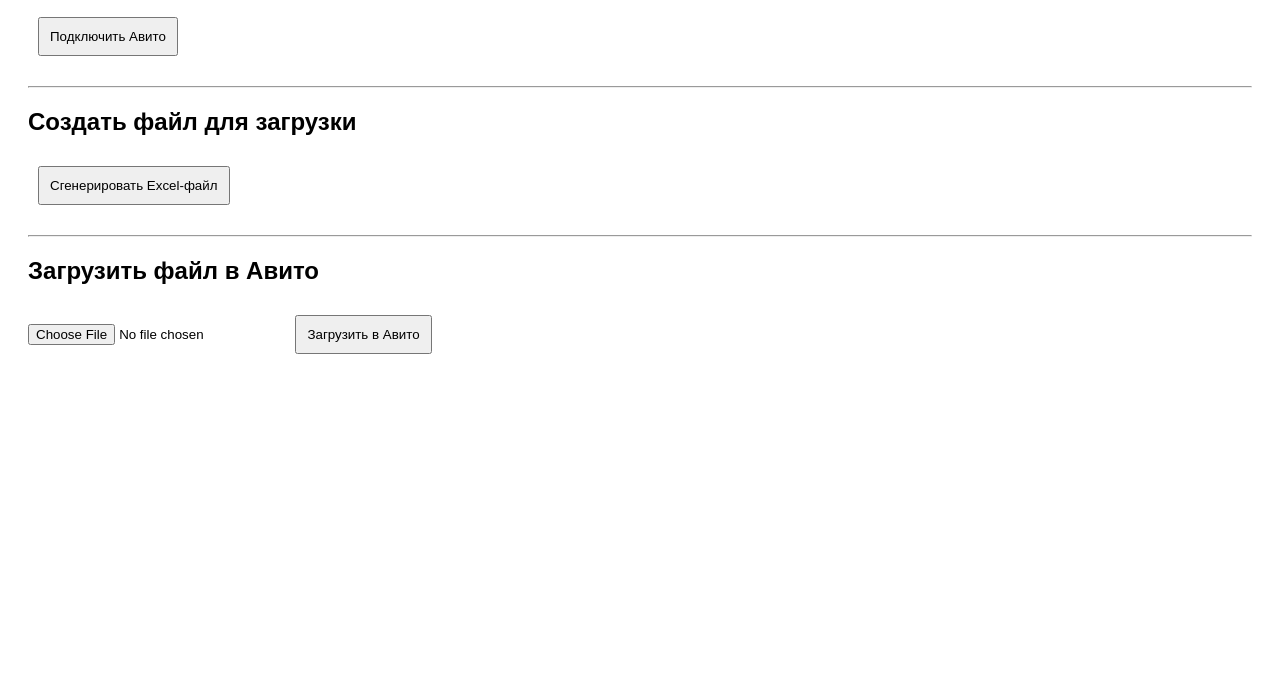
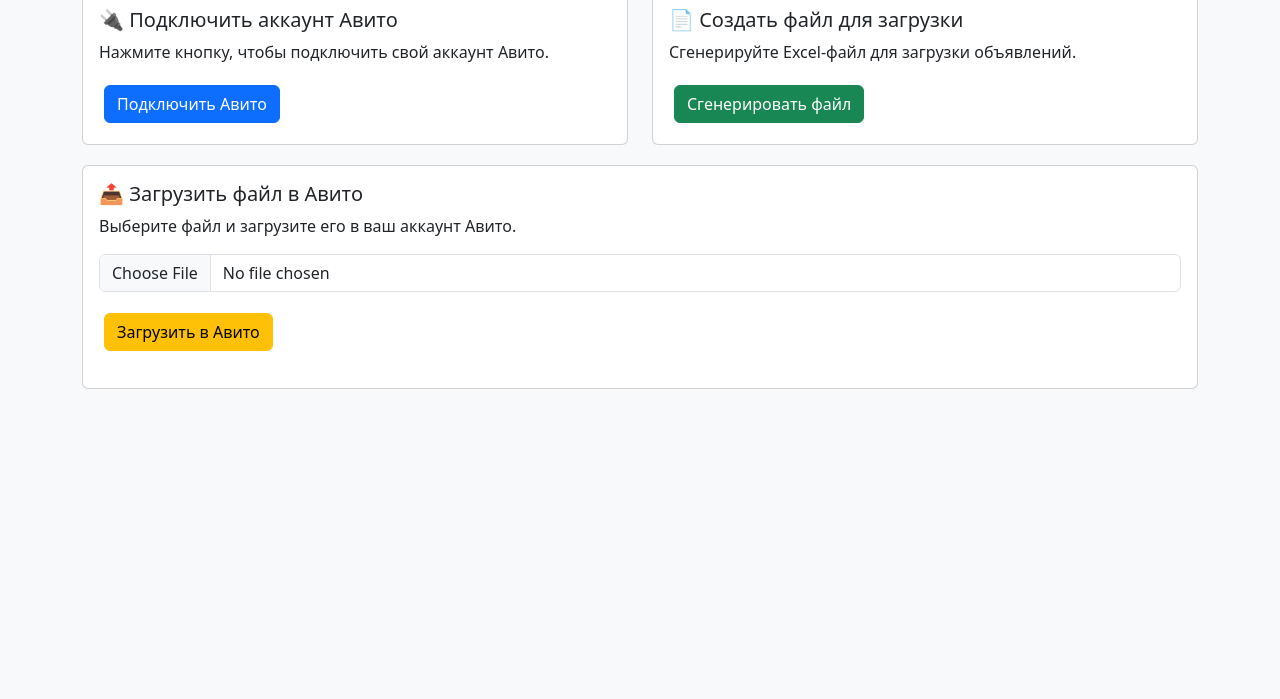
Before and after one commit to deruslanov1988-ctrl/avito-helper, a website: page avito-uploader/frontend/index.html in a window 1280 px wide. Shown: the part 101-800 px from the top of the page. Drawn offline with nearby package versions, Linux system fonts and the light colour scheme.

Commit message:
index.html

```diff
--- a/avito-uploader/frontend/index.html
+++ b/avito-uploader/frontend/index.html
@@ -1,26 +1,65 @@
 <!DOCTYPE html>
-<html>
+<html lang="ru">
 <head>
-    <title>Загрузчик объявлений для Авито</title>
     <meta charset="UTF-8">
+    <meta name="viewport" content="width=device-width, initial-scale=1.0">
+    <title>Авито Помощник</title>
+    <!-- Подключаем Bootstrap -->
+    <link href="https://cdn.jsdelivr.net/npm/bootstrap@5.3.0/dist/css/bootstrap.min.css" rel="stylesheet">
     <style>
-        body { font-family: Arial, sans-serif; padding: 20px; }
-        button { margin: 10px; padding: 10px; }
-        hr { margin: 20px 0; }
+        body { padding: 20px; background: #f8f9fa; }
+        .card { margin-bottom: 20px; }
+        .btn { margin: 5px; }
     </style>
 </head>
 <body>
-    <h1>Подключите свой аккаунт Авито</h1>
-    <button id="connectAvito">Подключить Авито</button>
-    <hr>
-    <h2>Создать файл для загрузки</h2>
-    <button id="generateFile">Сгенерировать Excel-файл</button>
-    <a id="downloadLink" style="display:none">Скачать файл</a>
-    <hr>
-    <h2>Загрузить файл в Авито</h2>
-    <input type="file" id="fileInput" accept=".xlsx,.xls,.csv">
-    <button id="uploadButton">Загрузить в Авито</button>
-    <p id="status"></p>
+    <div class="container">
+        <div class="row">
+            <div class="col-md-12">
+                <h1 class="text-center mb-4">🚀 Авито Помощник</h1>
+            </div>
+        </div>
+
+        <!-- Карточка: Подключение Авито -->
+        <div class="row">
+            <div class="col-md-6">
+                <div class="card">
+                    <div class="card-body">
+                        <h5 class="card-title">🔌 Подключить аккаунт Авито</h5>
+                        <p class="card-text">Нажмите кнопку, чтобы подключить свой аккаунт Авито.</p>
+                        <button id="connectAvito" class="btn btn-primary">Подключить Авито</button>
+                    </div>
+                </div>
+            </div>
+
+            <!-- Карточка: Генерация файла -->
+            <div class="col-md-6">
+                <div class="card">
+                    <div class="card-body">
+                        <h5 class="card-title">📄 Создать файл для загрузки</h5>
+                        <p class="card-text">Сгенерируйте Excel-файл для загрузки объявлений.</p>
+                        <button id="generateFile" class="btn btn-success">Сгенерировать файл</button>
+                        <a id="downloadLink" class="btn btn-outline-success" style="display:none">Скачать файл</a>
+                    </div>
+                </div>
+            </div>
+        </div>
+
+        <!-- Карточка: Загрузка в Авито -->
+        <div class="row">
+            <div class="col-md-12">
+                <div class="card">
+                    <div class="card-body">
+                        <h5 class="card-title">📤 Загрузить файл в Авито</h5>
+                        <p class="card-text">Выберите файл и загрузите его в ваш аккаунт Авито.</p>
+                        <input type="file" id="fileInput" accept=".xlsx,.xls,.csv,.tsv" class="form-control mb-3">
+                        <button id="uploadButton" class="btn btn-warning">Загрузить в Авито</button>
+                        <p id="status" class="mt-3"></p>
+                    </div>
+                </div>
+            </div>
+        </div>
+    </div>
 
     <script src="script.js"></script>
 </body>
```
